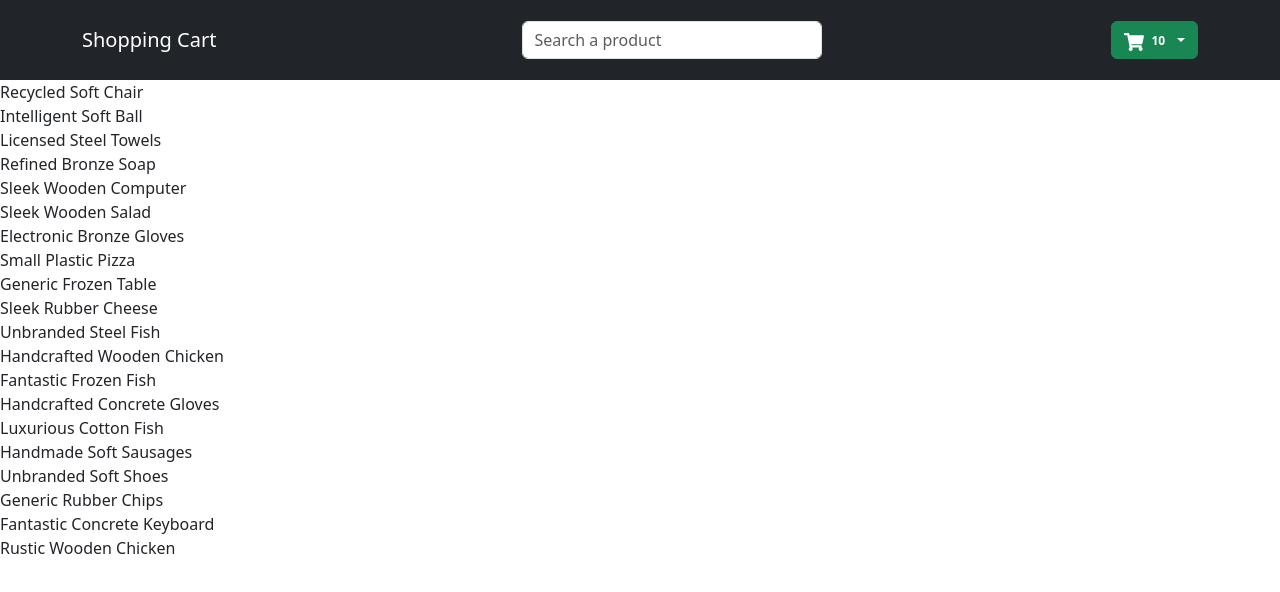
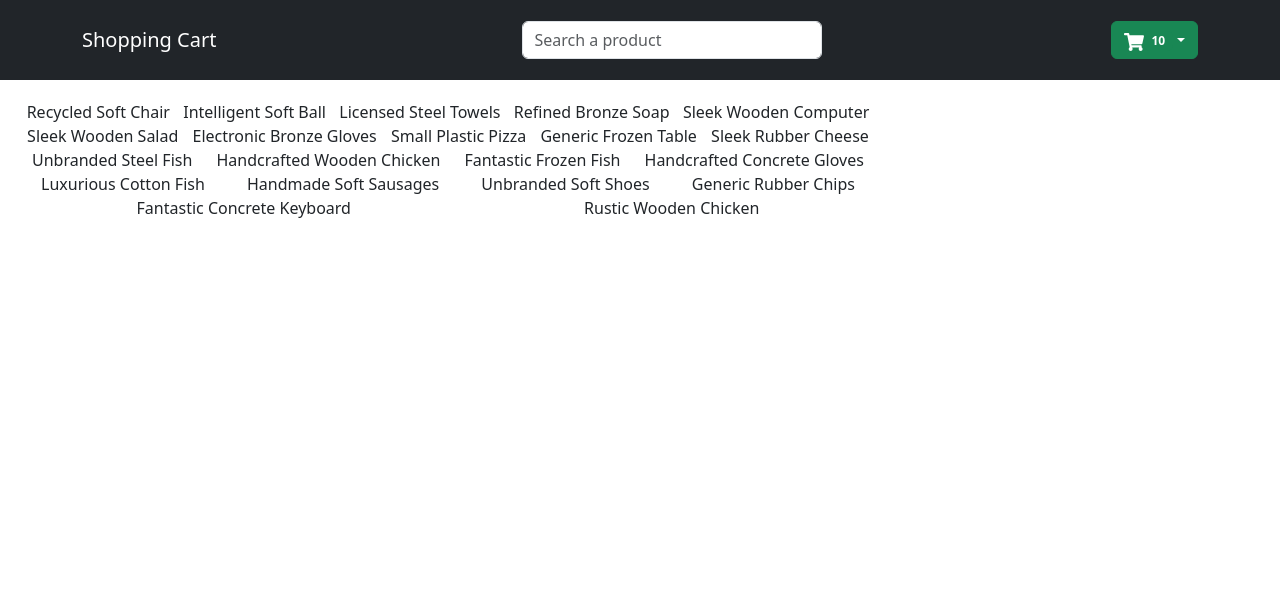
Before and after one commit to Jerryemmanuel01/Context-api-app, a React (Vite) app: page / in a window 1280 px wide. Shown: the top 592 px of the page. Built offline with nearby package versions, Linux system fonts and the light colour scheme.

Commit message:
styles added

```diff
--- a/src/components/Home.jsx
+++ b/src/components/Home.jsx
@@ -1,5 +1,6 @@
 import { CartState } from "../context/Context"
 import SingleProduct from "./SingleProduct";
+import "./styles.css"
 
 const Home = () => {
   const {
--- /dev/null
+++ b/src/components/styles.css
@@ -0,0 +1,10 @@
+.home{
+    display: flex;
+}
+.productContainer {
+    display: flex;
+    width: 70%;
+    padding: 20px;
+    flex-wrap: wrap;
+    justify-content: space-around;
+}
```
